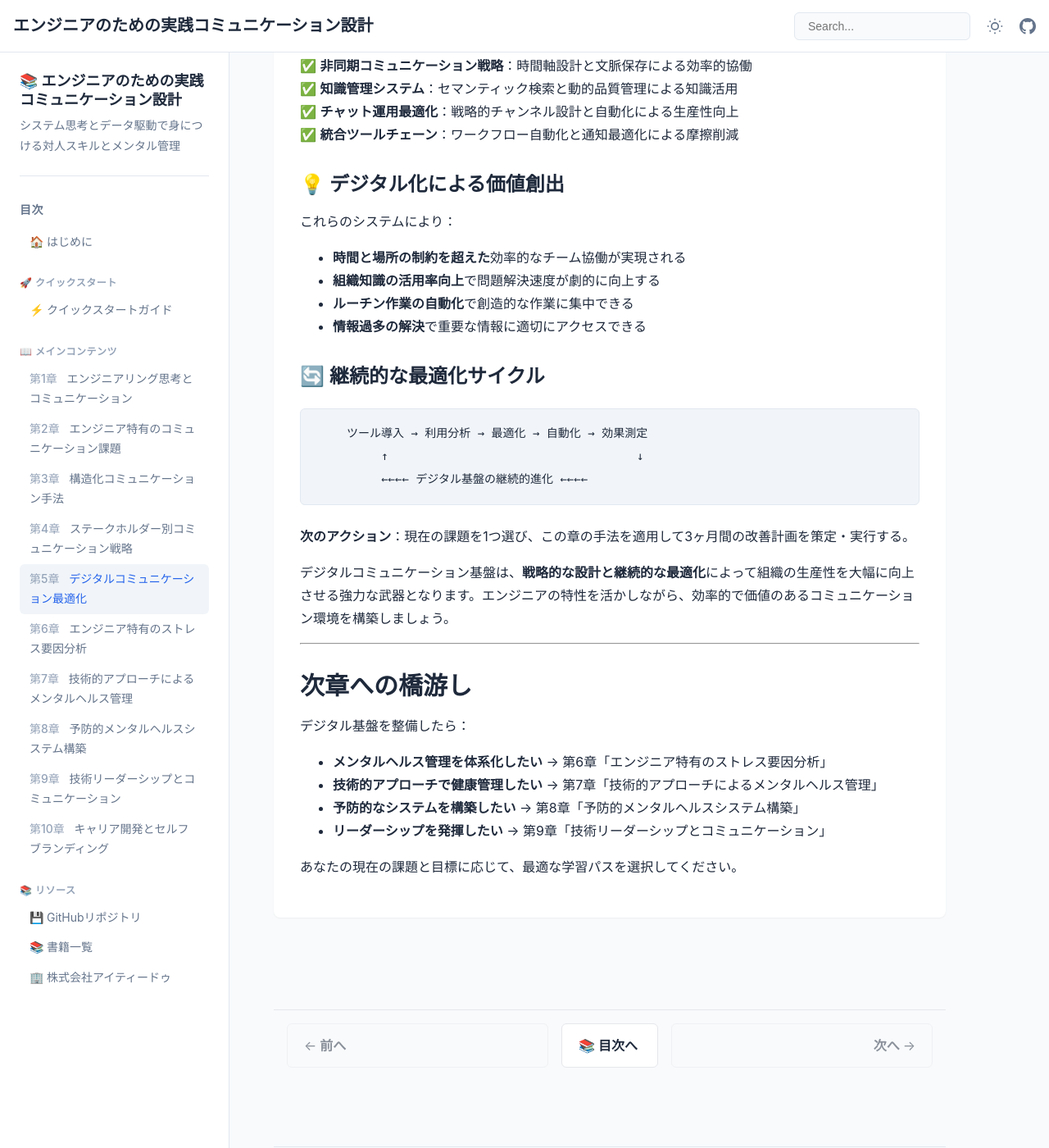
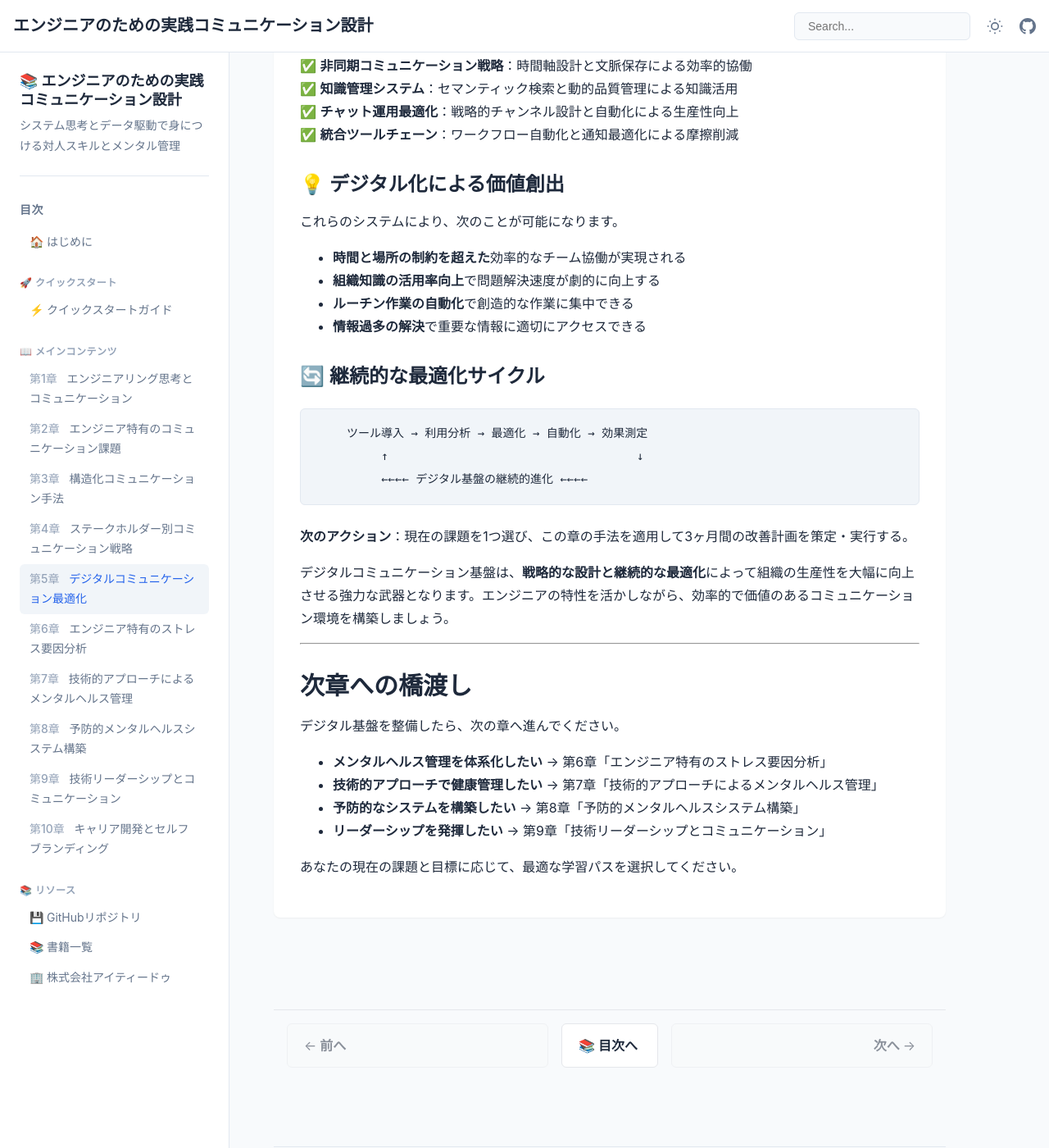
Before and after one commit to itdojp/IT-engineer-communication-book, a Jekyll site: the page built from docs/src/chapter-digital-communication/index.md, in a window 1280 px wide and 1400 px high, scrolled down 44390 px. Shown: the whole window at 82% size. Built offline with Jekyll 4.4.1, drawn with Linux system fonts in a browser that asks for light colours.

Commit message:
docs: stage3 style tweaks for digital communication

````diff
--- a/docs/src/chapter-digital-communication/index.md
+++ b/docs/src/chapter-digital-communication/index.md
@@ -14,7 +14,7 @@ order: 7
 **読了時間**：95分
 **前提知識**：第3章「構造化コミュニケーション手法」、第4章「ステークホルダー別コミュニケーション戦略」
 
-**習得できるスキル**：
+**習得できるスキル**
 - [ ] リモート環境で効率的なチーム協働を実現できる
 - [ ] 組織の技術知識を体系的に管理・共有できる
 - [ ] チャットツールを効率的なコミュニケーション基盤として運用できる
@@ -30,7 +30,7 @@ order: 7
 
 システムアーキテクチャと同様に、情報の流れを時間軸で層化することが重要です。各層で適切な通信プロトコルを定義することで、効率的で漏れのない情報共有を実現できます。以下の図では、即座の応答から長期保存まで、4つの時間レイヤーに分けて非同期コミュニケーションを構造化しています。
 
-**Asynchronous Communication Architecture**：
+**Asynchronous Communication Architecture**
 
 <svg width="800" height="500" viewBox="0 0 800 500" xmlns="http://www.w3.org/2000/svg">
   <title>非同期コミュニケーション時間軸設計</title>
@@ -371,14 +371,14 @@ order: 7
 
 ### 🎯 バーチャル会議の効率化
 
-**High-Performance Virtual Meeting System**：
+**High-Performance Virtual Meeting System**
 
 ```markdown
 ## 技術者向け会議効率最適化
 
 ### 会議の構造化設計
 **Meeting Architecture Pattern**:
-**リモート会議での不確実性削減アプローチ**：
+**リモート会議での不確実性削減アプローチ**
 
 ```python
 # 会議効率化の3つの核心原則
@@ -396,7 +396,7 @@ meeting_principles = {
 }
 ```
 
-**実践的な会議構造テンプレート**：
+**実践的な会議構造テンプレート**
 
 ```markdown
 ## 効率的会議の5フェーズ（合計45分）
@@ -408,7 +408,7 @@ meeting_principles = {
 5. **確認**（5分）：次回までの責任者・期限の明確化
 ```
 
-**なぜこの構造が不確実性を削減するのか**：
+**なぜこの構造が不確実性を削減するのか**
 - 参加者全員が同じ前提で議論できる（認識ギャップの解消）
 - 論点が明確で議論が発散しない（時間効率の向上）
 - 決定事項が具体的でアクションが明確（実行の確実性向上）
@@ -559,7 +559,7 @@ class MeetingQualityMetrics:
 
 ### ⚡ ツールチェーン最適化
 
-**Communication Tool Ecosystem Design**：
+**Communication Tool Ecosystem Design**
 
 ```markdown
 ## 統合コミュニケーション基盤の構築
@@ -787,7 +787,7 @@ class CommunicationToolOrchestrator:
 
 ### 📚 技術知識の体系的管理
 
-**Knowledge Architecture Design**：
+**Knowledge Architecture Design**
 
 ```markdown
 ## エンジニア組織の知識基盤設計
@@ -1095,7 +1095,7 @@ class KnowledgeBaseAnalytics:
 
 ### 🔍 検索性の向上
 
-**Advanced Search & Discovery System**：
+**Advanced Search & Discovery System**
 
 ```markdown
 ## 知識発見システムの最適化
@@ -1303,7 +1303,7 @@ class SearchExperienceOptimizer:
 
 ### 💬 戦略的チャンネル設計
 
-**Channel Architecture & Governance**：
+**Channel Architecture & Governance**
 
 ```markdown
 ## エンジニア組織のSlack設計戦略
@@ -1587,7 +1587,7 @@ class SlackChannelOptimizer:
 
 ### 🤖 自動化・Bot活用
 
-**Intelligent Automation & Bot Integration**：
+**Intelligent Automation & Bot Integration**
 
 ```markdown
 ## エンジニア向けSlack自動化戦略
@@ -1899,7 +1899,7 @@ class BotAnalyticsSystem:
 
 ### 💡 デジタル化による価値創出
 
-これらのシステムにより：
+これらのシステムにより、次のことが可能になります。
 - **時間と場所の制約を超えた**効率的なチーム協働が実現される
 - **組織知識の活用率向上**で問題解決速度が劇的に向上する
 - **ルーチン作業の自動化**で創造的な作業に集中できる
@@ -1919,9 +1919,9 @@ class BotAnalyticsSystem:
 
 ---
 
-## 次章への橋游し
-
-デジタル基盤を整備したら：
+## 次章への橋渡し
+
+デジタル基盤を整備したら、次の章へ進んでください。
 
 - **メンタルヘルス管理を体系化したい** → 第6章「エンジニア特有のストレス要因分析」
 - **技術的アプローチで健康管理したい** → 第7章「技術的アプローチによるメンタルヘルス管理」
````
